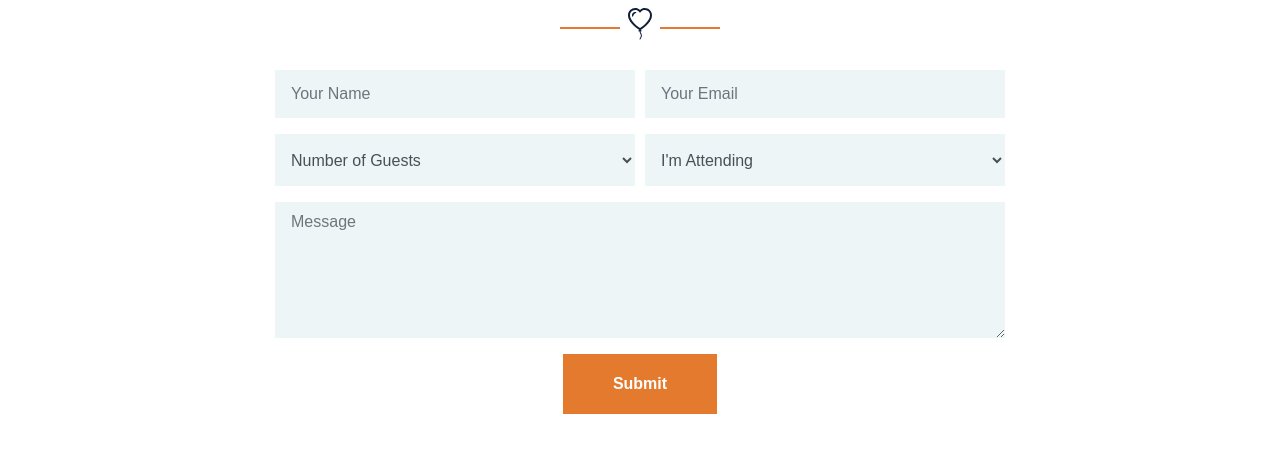
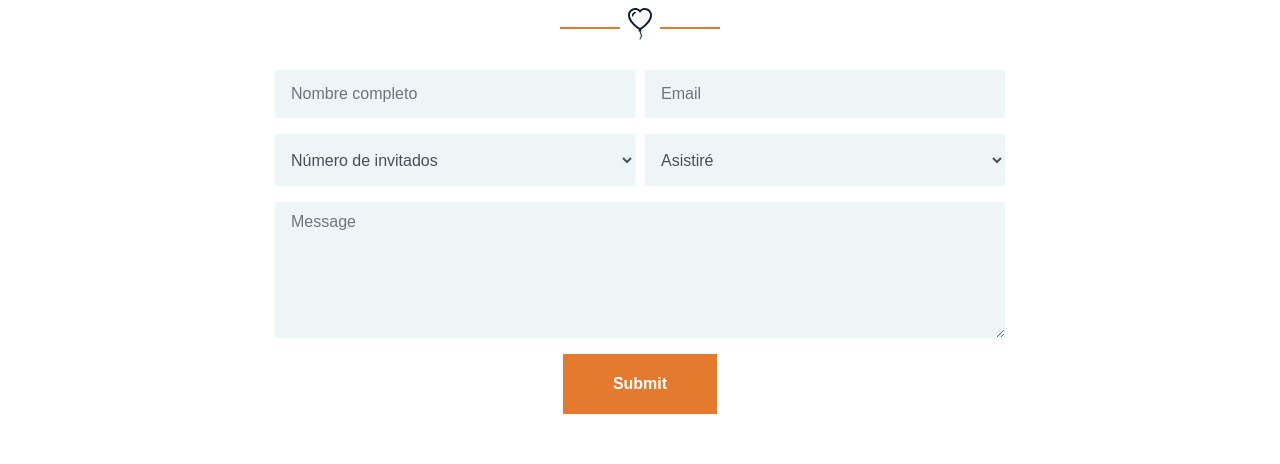
Before and after one commit to samsdial/lyd, a React (Vite) app: page / in a window 1280 px wide. Shown: the part 5328-5792 px from the top of the page. Built offline with nearby package versions, Linux system fonts and the light colour scheme.

Commit message:
add create form

```diff
--- a/src/component/FriendsFamilyStart.jsx
+++ b/src/component/FriendsFamilyStart.jsx
@@ -28,8 +28,8 @@ function FriendsFamilyStart() {
               <div className="text-center text-md-left ml-md-3">
                 <img className="img-fluid mb-4" src="img/event-2.jpg" alt="" />
                 <h4 className="mb-3">Novio</h4>
+                <p className="mb-2">Margarita Otálora</p>
                 <p className="mb-2">William Barrios</p>
-                <p className="mb-2">Margarita Otálora</p>
               </div>
             </div>
           </div>
--- a/src/component/Rsvp.jsx
+++ b/src/component/Rsvp.jsx
@@ -1,6 +1,39 @@
+import { useState } from "react";
 import { BsBalloonHeart } from "react-icons/bs";
 
 function Rsvp() {
+  const [formSubmitted, setFormSubmitted] = useState(false);
+  const [responseMessage, setResponseMessage] = useState("");
+  const [loading, setLoading] = useState(false);
+
+  function submit(e) {
+    const formElement = document.querySelector("form");
+    e.preventDefault();
+    const formData = new FormData(formElement);
+    setLoading(true);
+    fetch(
+      "https://script.google.com/macros/s/AKfycby970WxA6B5mjWpvB3nIAmYsSNpoEBJJchvcnnibIlIn0MtZq0pVfvCDCt6P17xDhAz1g/exec",
+      {
+        method: "POST",
+        body: formData,
+      }
+    )
+      .then((res) => res.text())
+      .then((data) => {
+        console.log(data);
+        setResponseMessage(data);
+        setFormSubmitted(true);
+      })
+      .catch((err) => {
+        console.log(err);
+        setResponseMessage("Ocurrió un error al enviar el formulario.");
+        setFormSubmitted(true);
+      })
+      .finally(() => {
+        setLoading(false); // Cuando la solicitud finaliza, detenemos la carga
+      });
+  }
+  // https://script.google.com/macros/s/AKfycby970WxA6B5mjWpvB3nIAmYsSNpoEBJJchvcnnibIlIn0MtZq0pVfvCDCt6P17xDhAz1g/exec
   return (
     <div className="container-fluid py-5" id="rsvp">
       <div className="container py-5">
@@ -16,21 +49,32 @@ function Rsvp() {
         </div>
         <div className="row justify-content-center">
           <div className="col-lg-8">
+            {formSubmitted ? (
               <div className="text-center">
-              <form>
+                <p>{responseMessage}</p>
+              </div>
+            ) : loading ? (
+              <div className="text-center">
+                <p>Loading...</p>
+              </div>
+            ) : (
+              <div className="text-center">
+                <form className="form" onSubmit={(e) => submit(e)}>
                   <div className="form-row">
                     <div className="form-group col-sm-6">
                       <input
                         type="text"
                         className="form-control bg-secondary border-0 py-4 px-3"
-                      placeholder="Your Name"
+                        placeholder="Nombre completo"
+                        name="Name"
                       />
                     </div>
                     <div className="form-group col-sm-6">
                       <input
                         type="email"
                         className="form-control bg-secondary border-0 py-4 px-3"
-                      placeholder="Your Email"
+                        placeholder="Email"
+                        name="Email"
                       />
                     </div>
                   </div>
@@ -39,8 +83,10 @@ function Rsvp() {
                       <select
                         className="form-control bg-secondary border-0"
                         style={{ height: "52px" }}
+                        id="numberGuests"
+                        name="NumberGuest"
                       >
-                      <option>Number of Guests</option>
+                        <option>Número de invitados</option>
                         <option>1</option>
                         <option>2</option>
                         <option>3</option>
@@ -51,10 +97,15 @@ function Rsvp() {
                       <select
                         className="form-control bg-secondary border-0"
                         style={{ height: "52px" }}
+                        id="attending"
+                        name="Attending"
                       >
+                        <option>Asistiré</option>
                         <option>I'm Attending</option>
+                        <option>Todos los eventos</option>
                         <option>All Events</option>
                         <option>Wedding Party</option>
+                        <option>Fiesta de bodas</option>
                       </select>
                     </div>
                   </div>
@@ -64,6 +115,8 @@ function Rsvp() {
                       rows="5"
                       placeholder="Message"
                       required="required"
+                      id="message"
+                      name="Message"
                     ></textarea>
                   </div>
                   <div>
@@ -76,6 +129,7 @@ function Rsvp() {
                   </div>
                 </form>
               </div>
+            )}
           </div>
         </div>
       </div>
```
Lines whose indentation alone changed are shown as unchanged.
